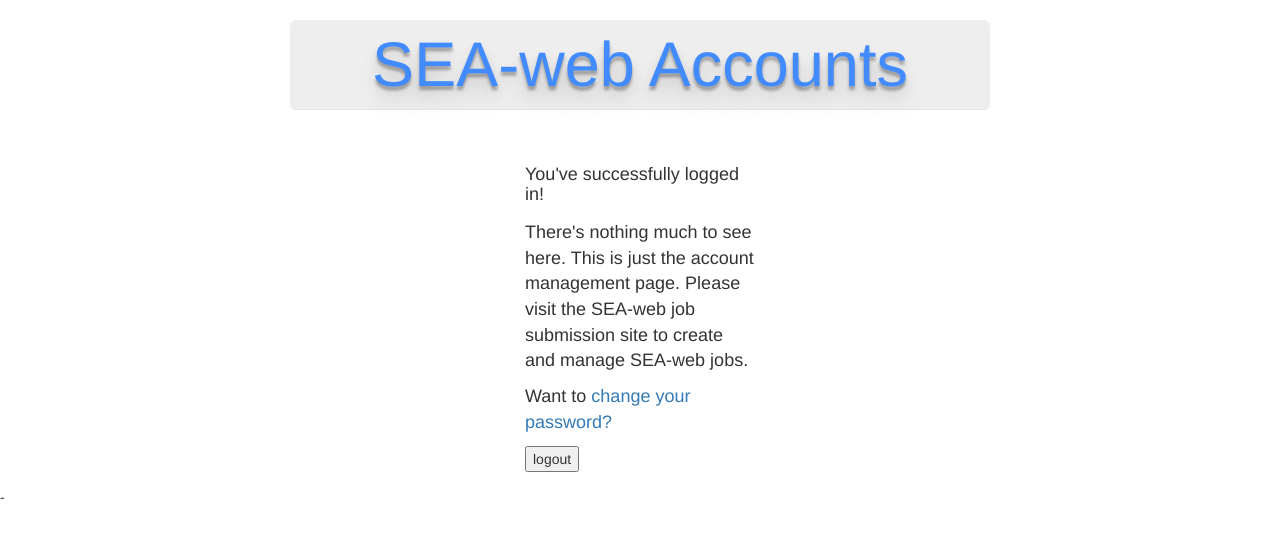
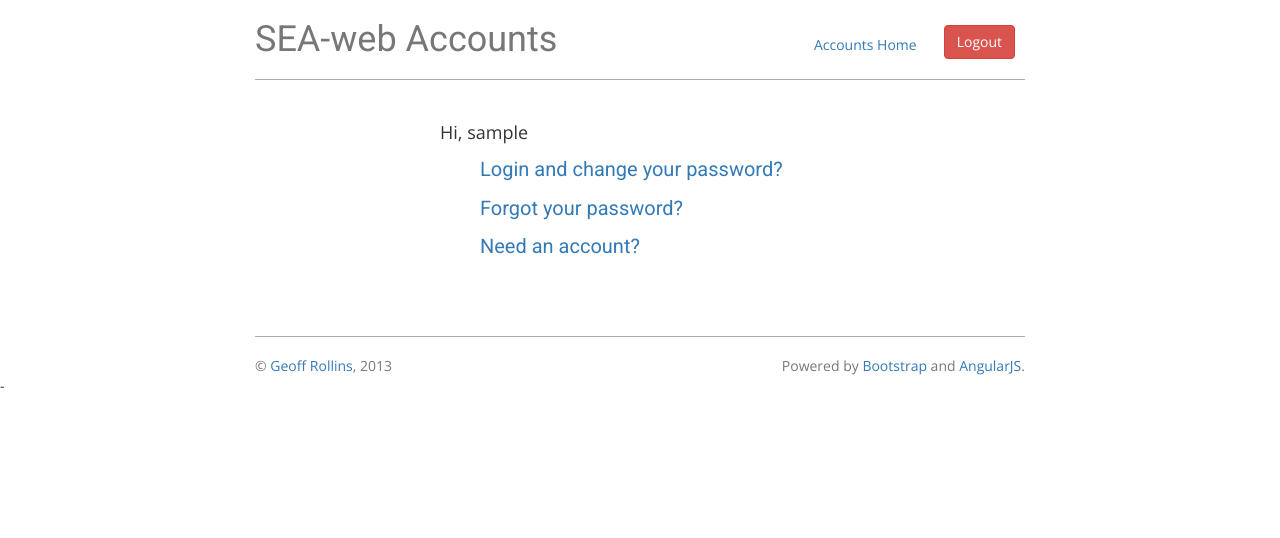
Before and after one commit to grollins/sea-web-django, a Django app: page /accounts/home/ in a window 1280 px wide. Shown: the top 538 px of the page. Run offline with Django 3.2, Linux system fonts and the light colour scheme; the visitor is signed in with stand-in values (Sample User, id 1); parts of the project's set-up code (start-up, migrations or seed data) failed here and were passed over; some libraries are stand-ins or nearby versions.

Commit message:
Improvements to accounts page.

```diff
--- a/seaweb_project/seaweb_project/urls.py
+++ b/seaweb_project/seaweb_project/urls.py
@@ -1,8 +1,12 @@
 from django.conf.urls import patterns, url, include
 from django.views.generic.base import TemplateView
 from django.contrib.auth.decorators import login_required
+from django.contrib.auth import views as auth_views
 from django.contrib import admin
 admin.autodiscover()
+
+from registration.backends.default.views import ActivationView
+from registration.backends.default.views import RegistrationView
 
 from rest_framework.routers import DefaultRouter
 from jobs.views import JobViewSet, UserViewSet, ResultViewSet
@@ -27,7 +31,39 @@
 )
 
 urlpatterns += patterns('',
-    url(r'^accounts/', include('registration.backends.default.urls')),
-    url(r'^accounts/home', login_required((TemplateView.as_view(template_name='registration/home.html'))),
-                           name='accounts_home')
+    url(r'^accounts/login/$', auth_views.login,
+        {'template_name': 'registration/login.html'},
+        name='auth_login'),
+    url(r'^accounts/logout/$', auth_views.logout,
+        {'template_name': 'registration/home.html'},
+        name='auth_logout'),
+    url(r'^accounts/password/change/$', auth_views.password_change,
+        name='password_change'),
+    url(r'^accounts/password/change/done/$', auth_views.password_change_done,
+        name='password_change_done'),
+    url(r'^accounts/password/reset/$', auth_views.password_reset,
+        name='password_reset'),
+    url(r'^accounts/password/reset/done/$', auth_views.password_reset_done,
+        name='password_reset_done'),
+    url(r'^accounts/password/reset/complete/$', auth_views.password_reset_complete,
+        name='password_reset_complete'),
+    url(r'^accounts/password/reset/confirm/(?P<uidb64>[0-9A-Za-z]+)-(?P<token>.+)/$',
+        auth_views.password_reset_confirm, name='password_reset_confirm'),
+    url(r'^accounts/home/$',
+        TemplateView.as_view(template_name='registration/home.html'),
+        name='accounts_home'),
+    url(r'^accounts/activate/complete/$',
+        TemplateView.as_view(template_name='registration/activation_complete.html'),
+        name='registration_activation_complete'),
+        # Activation keys get matched by \w+ instead of the more specific [a-fA-F0-9]{40} because a bad activation key should still get to the view; that way it can return a sensible "invalid key" message instead of a confusing 404.
+    url(r'^accounts/activate/(?P<activation_key>\w+)/$', ActivationView.as_view(),
+        name='registration_activate'),
+    url(r'^accounts/register/$', RegistrationView.as_view(),
+        name='registration_register'),
+    url(r'^accounts/register/complete/$',
+        TemplateView.as_view(template_name='registration/registration_complete.html'),
+        name='registration_complete'),
+    url(r'^accounts/register/closed/$',
+        TemplateView.as_view(template_name='registration/registration_closed.html'),
+        name='registration_disallowed'),
 )
--- a/seaweb_project/static/css/project.css
+++ b/seaweb_project/static/css/project.css
@@ -1,49 +1,86 @@
+/* Space out content a bit */
 body {
   padding-top: 20px;
   padding-bottom: 20px;
+  font-family: 'Open Sans', sans-serif;
+  background-color: #fff;
+}
+
+h1, h2, h3, h4 {
+    font-family: 'Roboto', sans-serif;
+}
+
+input, button, select, textarea {
+    font-family: 'Open Sans', sans-serif;
+}
+
+p {
+    font-family: 'Open Sans', sans-serif;
 }
 
 ul {
     list-style-type: none;
 }
 
-/* Customize container */
-@media (min-width: 768px) {
-  .container {
-    max-width: 730px;
-  }
+.glyphicon {
+    margin-right: 5px;
 }
 
-.jumbotron {
-    padding: 10px;
-    text-align: center;
-    border-bottom: 1px solid #e5e5e5;
+.header {
+    margin-bottom: 30px;
+    padding-left: 0px;
+    padding-right: 0px;
+    border-bottom: 1px solid #aaa;
 }
 
-.jumbotron h1 {
-    padding: 0px;
-    margin: 0px;
-    text-shadow: 0px 4px 3px rgba(0,0,0,0.3),
-                 0px 8px 13px rgba(0,0,0,0.1),
-                 0px 18px 23px rgba(0,0,0,0.1);
-    color: #428bff;
+.header h1 {
+  margin-top: 0;
+  margin-bottom: 0;
+  padding-bottom: 19px;
+}
+
+.header ul.nav li {
+    padding-top: 5px;
+    padding-right: 10px;
+}
+
+.footer {
+    margin-top: 75px;
+    padding-left: 0px;
+    padding-right: 0px;
+    padding-top: 19px;
+    color: #777;
+    border-top: 1px solid #aaa;
+}
+
+a.logout:hover {
+    color: red;
+}
+
+.container {
+    max-width: 800px;
+    background-color: #fff;
+  }
+
+.container-narrow > hr {
+  margin: 30px 0;
 }
 
 .content {
-    max-width: 260px;
-    padding: 15px;
-    margin: 0 auto;
+    max-width: 400px;
+    margin: 40px auto;
+    padding-left: 0px;
+    padding-right: 0px;
+}
+
+.content .row {
+    margin-bottom: 10px;
 }
 
 .content h4 {
     margin-bottom: 15px;
 }
 
-/*.content table {
-    margin-left: auto;
-    margin-right: auto;
-}
-*/
 .content table tr td {
     padding: 5px;
 }
@@ -57,3 +94,9 @@
     margin-top: 10px;
     padding: 0px;
 }
+
+#account_links li{
+    font-size: 20px;
+    font-family: 'Roboto', sans-serif;
+    margin-bottom: 10px;
+}
--- a/seaweb_project/templates/base.html
+++ b/seaweb_project/templates/base.html
@@ -10,6 +10,7 @@
 
     <!-- Le styles -->
     <link href="//netdna.bootstrapcdn.com/bootstrap/3.0.2/css/bootstrap.min.css" rel="stylesheet">
+    <link rel="stylesheet" type="text/css" href="http://fonts.googleapis.com/css?family=Open+Sans:400,700|Roboto:400,700"/>
 
     <!-- HTML5 shim, for IE6-8 support of HTML5 elements -->
     <!--[if lt IE 9]>
--- a/seaweb_project/templates/registration/activation_email.html
+++ b/seaweb_project/templates/registration/activation_email.html
@@ -8,7 +8,7 @@
 {% blocktrans with sitename=site.name sitedomain=site.domain%}<body>
 <h3>Account registration for {{ sitename }}</h3>
 <p>
-We received a request to register an account at <b>{{ sitename }}</b>.<br/>
+We received a request to register an account at <b>SEA-web</b>.<br/>
 If you didn't request an account or no longer want one, please ignore this email and your address will be removed from our records.
 </p>
 <p>
@@ -17,7 +17,7 @@
 </p>
 <p>
 Sincerely,<br/>
-The {{ sitename }} Management
+The SEA-web Management
 </p>
 </body>
 {% endblocktrans %}
--- a/seaweb_project/templates/registration/activation_email.txt
+++ b/seaweb_project/templates/registration/activation_email.txt
@@ -1,12 +1,12 @@
 {% load i18n %}
 {% url 'registration_activate' activation_key as activation_key_url%}
 {% blocktrans with sitename=site.name siteurl=site.domain %}
-We received a request to register an account at {{ sitename }}. If you didn't request an account or no longer want one, please ignore this email and your address will be removed from our records.
+We received a request to register an account at SEA-web. If you didn't request an account or no longer want one, please ignore this email and your address will be removed from our records.
 
 To activate this account, please click the following link within the next {{ expiration_days }} days:
 
 http://{{ siteurl }}{{ activation_key_url }}
 
 Sincerely,
-The {{ sitename }} Management
+The SEA-web Management
 {% endblocktrans %}
--- a/seaweb_project/templates/registration/activation_email_subject.txt
+++ b/seaweb_project/templates/registration/activation_email_subject.txt
@@ -1 +1 @@
-{% load i18n %}{% blocktrans with sitename=site.name %}Account registration for {{ sitename }}{% endblocktrans %}
+{% load i18n %}Account registration for SEA-web{% endblocktrans %}
--- a/seaweb_project/templates/registration/home.html
+++ b/seaweb_project/templates/registration/home.html
@@ -2,14 +2,15 @@
 {% load i18n %}
 {% block title %}{% trans "Home" %}{% endblock %}
 {% block content %}
-{% url 'auth_logout' as auth_logout_url %}
-{% url 'auth_password_change' as pw_url %}
-<h4>You've successfully logged in!</h4>
-<p>There's nothing much to see here. This is just the account management page. Please visit the SEA-web job submission site to create and manage SEA-web jobs.</p>
-
-<p>Want to <a href="{{ pw_url }}">change your password?</a></p>
-
-<form method="post" action="{{ auth_logout_url }}">{% csrf_token %}
-    <input type="submit" value="logout">
-</form>
+{% url 'auth_login' as auth_login %}
+{% url 'password_reset' as pw_reset_url %}
+{% url 'registration_register' as register_url %}
+{% if user.is_authenticated %}
+<p>Hi, {{ user.username }}</p>
+{% endif %}
+<ul id="account_links">
+    <li><a href="{{ auth_login }}">Login and change your password?</a></li>
+    <li><a href="{{ pw_reset_url }}">Forgot your password?</a></li>
+    <li><a href="{{ register_url }}">Need an account?</a></li>
+</ul>
 {% endblock %}
--- a/seaweb_project/templates/registration/password_reset_email.html
+++ b/seaweb_project/templates/registration/password_reset_email.html
@@ -1,8 +1,6 @@
 {% load i18n %}{% trans "Greetings" %} {% if user.get_full_name %}{{ user.get_full_name }}{% else %}{{ user }}{% endif %},
 
-{% blocktrans %}You are receiving this email because you (or someone pretending to be you)
-requested that your password be reset on the {{ domain }} site.  If you do not
-wish to reset your password, please ignore this message.
+{% blocktrans %}You are receiving this email because you requested that your SEA-web password be reset.  If you do not wish to reset your password, please ignore this message.
 
 To reset your password, please click the following link, or copy and paste it
 into your web browser:{% endblocktrans %}
@@ -13,5 +11,5 @@
 Your username, in case you've forgotten: {{ username }}
 
 Best regards,
-{{ site_name }} Management
+The SEA-web Management
 {% endblocktrans %}
--- a/seaweb_project/templates/registration/registration_base.html
+++ b/seaweb_project/templates/registration/registration_base.html
@@ -1,13 +1,32 @@
 {% extends "base.html" %}
 {% load i18n %}
 {% block body %}
-    <div class="container">
-        <div class="jumbotron">
-            <h1>SEA-web Accounts</h1>
-        </div>
+{% url 'accounts_home' as home_url %}
+{% url 'auth_logout' as auth_logout %}
+<div class="container">
+    <div class="header">
+        <ul class="nav nav-pills pull-right">
+            <li>
+                <a href="{{ home_url }}">Accounts Home</a>
+            </li>
+            {% if user.is_authenticated %}
+            <li>
+                <form method="post" action="{{ auth_logout }}">{% csrf_token %}
+                    <input class="btn btn-danger" type="submit" value="Logout">
+                </form>
+            </li>
+            {% endif %}
+        </ul>
+        <h1 class="text-muted">SEA-web Accounts</h1>
+    </div>
 
-        <div class="content">
-            {% block content %}{% endblock %}
-        </div>
+    <div class="content">
+        {% block content %}{% endblock %}
     </div>
+
+    <div class="footer">
+      <span>&copy; <a href="http://geoffrollins.com">Geoff Rollins</a>, 2013</span>
+      <span class="pull-right">Powered by <a href="http://getbootstrap.com/" target="_blank">Bootstrap</a> and <a href="http://angularjs.org/" target="_blank">AngularJS</a>.</span>
+    </div>
+</div>
 {% endblock %}
```
Also changed, not shown: seaweb_project/templates/registration/login.html (+7 -9 lines).
